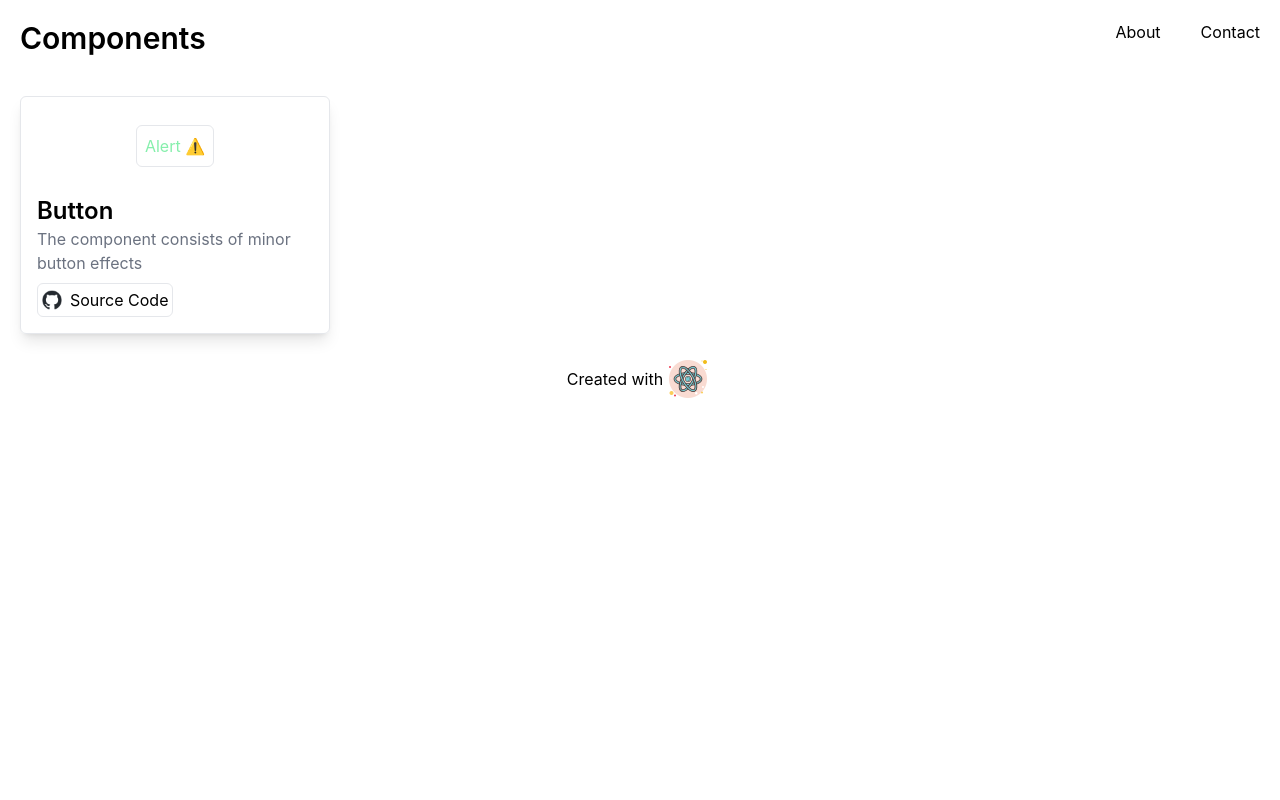
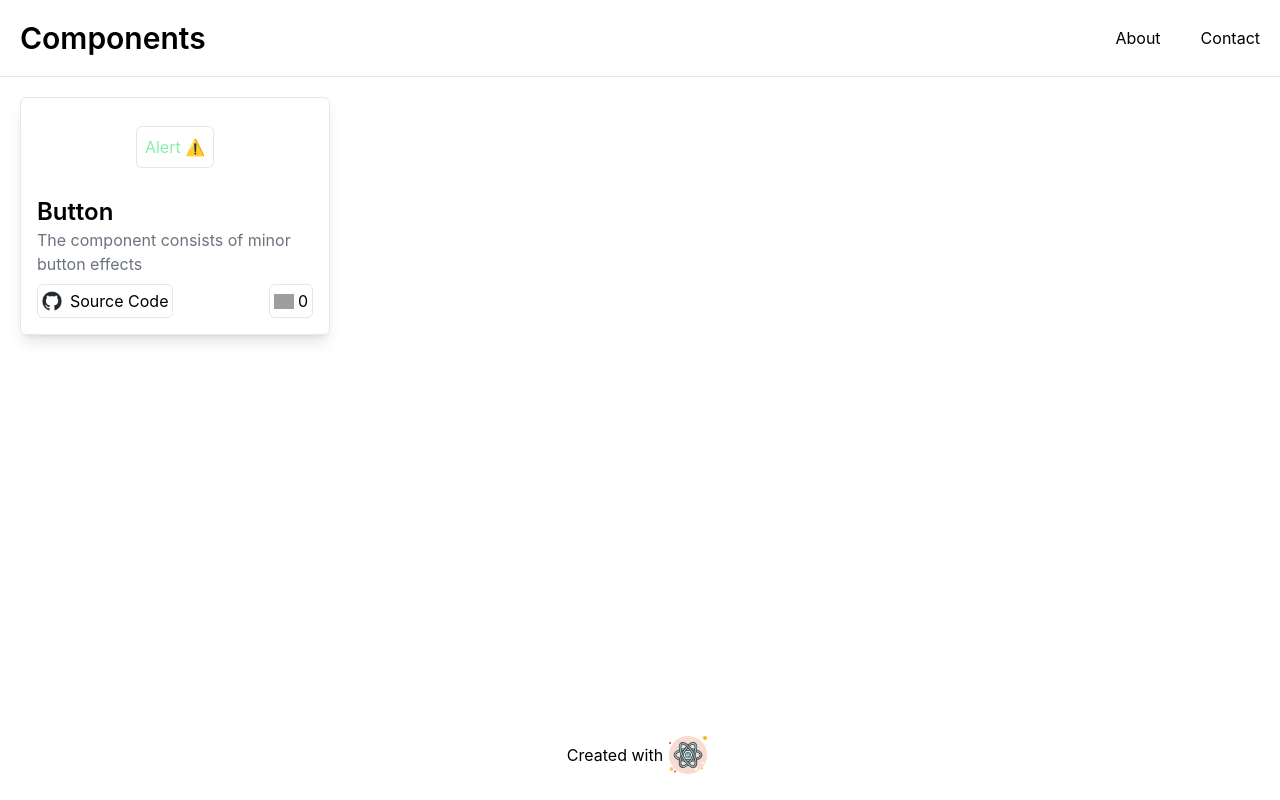
Before and after one commit to radzhiv25/Components, a React (Create React App) app: page / in a window 1280 px wide. Built offline with nearby package versions, Linux system fonts and the light colour scheme; grey boxes are pictures that could not be loaded.

Commit message:
Made some minor changes

```diff
--- /dev/null
+++ b/src/components/About.js
@@ -0,0 +1,10 @@
+// import React from 'react'
+
+export const About = () => {
+  return (
+    <div className="about text-center">
+        <h1>About</h1>
+        <p>The creation of this app is to share the components you have and you can directly import it to the project.</p>
+    </div>
+  )
+}
--- a/src/components/Card.js
+++ b/src/components/Card.js
@@ -1,15 +1,26 @@
+import { useState } from 'react'
+
 export const Card = (props) => {
+    const [like,setLike] = useState(0)
     return(
         <div className="card p-2 text-left">
+            <div className="content">
             <h1 className="font-semibold text-2xl">{props.name}</h1>
             <p className="text-gray-500">{props.bio}</p>
-            <button className="mt-2 p-1 border rounded-md">
-                <a href={props.link} className="flex gap-2 items-center ">
+            </div>
+            <div className="btn mt-2 flex justify-between">
+            <button className="p-1 border hover:border-gray-600 rounded-md">
+                <a href={props.link} className="flex gap-2 items-center">
                     <span>
                         <img src="/images/github-mark.png" alt="" className="w-5"/>
                     </span>
                     Source Code</a>
             </button>
+            <button className='like flex items-center p-1 border rounded-md space-x-1' onClick={()=> setLike(like + 1)}>
+                <img src="/images/heart.png" alt="" className='w-5'/>
+                <span>{like}</span>
+            </button>
+            </div>
         </div>
     )
 }
--- a/src/components/Footer.js
+++ b/src/components/Footer.js
@@ -2,7 +2,7 @@
 
 export const Footer = () => {
   return (
-    <div className="footer">
+    <div className="footer p-5 w-full fixed bottom-0">
         <p className="flex justify-center items-center">
             Created with
             <span>
--- a/src/components/Hero.js
+++ b/src/components/Hero.js
@@ -5,12 +5,12 @@ import {Button} from './button'
 export const Hero = () => {
   return (
     <div className="hero p-5 grid grid-cols-4">
-        <div className="card1 p-2 flex flex-col border shadow-lg rounded-md hover:scale-105">
+        <div className="card1 p-2 flex flex-col border shadow-lg rounded-md ">
         <Button/>
         <Card
         name='Button'
         bio='The component consists of minor button effects'
-        link=""
+        link="https://github.com/radzhiv25/components/blob/main/src/components/button.js"
         />
         </div>
     </div>
--- a/src/components/Navbar.js
+++ b/src/components/Navbar.js
@@ -1,9 +1,14 @@
+import { About } from "./About"
+// import {Link} from 'react-dom'
+
 export const Navbar = () => {
     return(
-        <div className="nav p-5 flex justify-between">
+        <div className="nav p-5 flex justify-between items-center border-b">
             <h1 className="text-3xl font-semibold">Components</h1>
             <ul className="flex gap-10">
-                <li>About</li>
+                <li>
+                    About
+                </li>
                 <li>Contact</li>
             </ul>
         </div>
--- a/src/components/button.js
+++ b/src/components/button.js
@@ -1,7 +1,8 @@
 export const Button = () => {
     return(
         <div className="btn mx-auto my-5">
-            <button className="p-2 text-green-300 border rounded-md hover:scale-105 hover:font-bold hover:bg-red-500 hover:text-white" onClick={() => alert("Alert")}>Alert ⚠️</button>
+            <button className="p-2 text-green-300 border rounded-md hover:scale-105 hover:font-bold hover:bg-red-500 hover:text-white"
+            onClick={() => alert("Alert")}>Alert ⚠️</button>
         </div>
     )
 }
```
